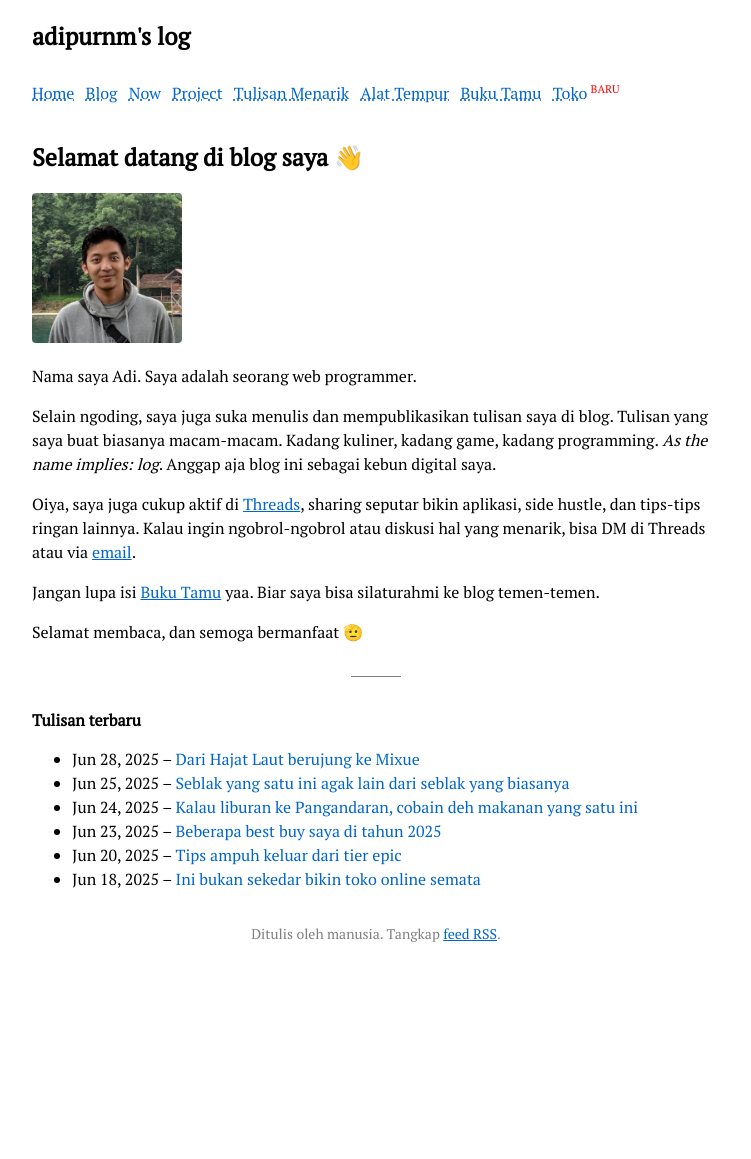
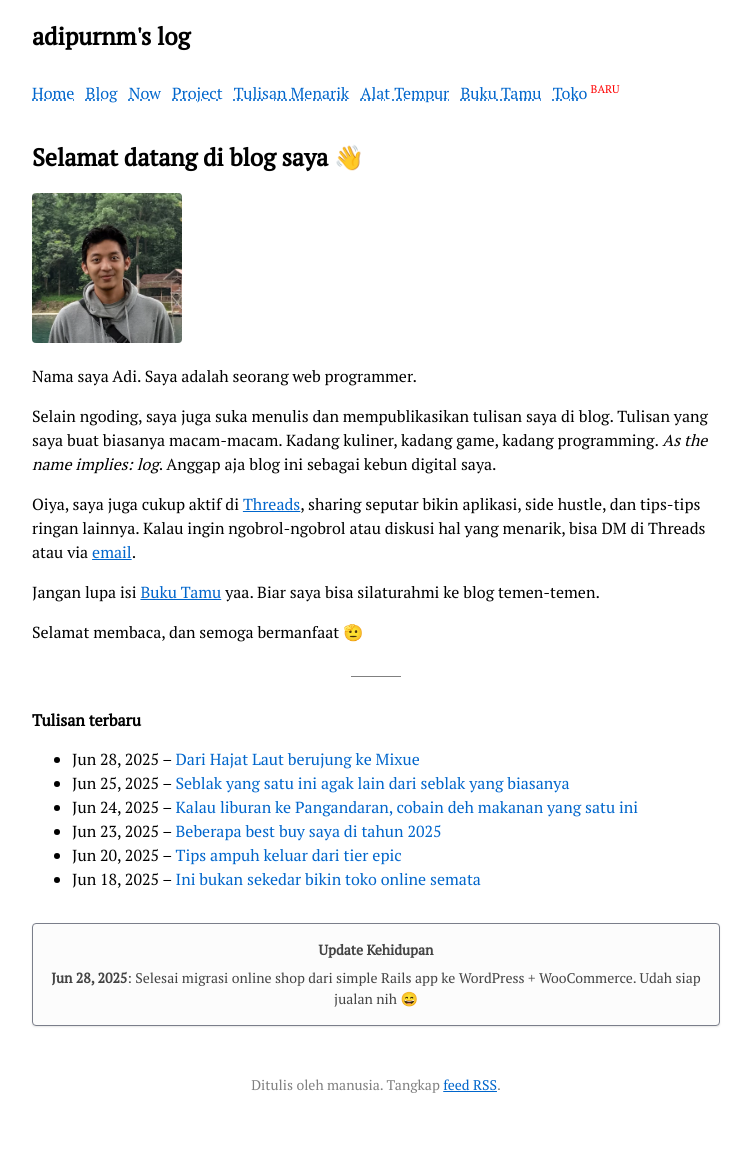
Before and after one commit to adiprnm/weblog, a Jekyll site: the page built from index.html, in a window 1280 px wide. Shown: the whole page, without its empty margins (264-1015 px from the left). Built offline with Jekyll 4.4.1, drawn with Linux system fonts in a browser that asks for light colours; before the commit the page ends 1008 px from its top, so only the background shows below that.

Commit message:
Add latest status feature

```diff
--- /dev/null
+++ b/_data/statuses.yml
@@ -0,0 +1,2 @@
+- date: 2025-06-28
+  status: Selesai migrasi online shop dari simple Rails app ke WordPress + WooCommerce. Udah siap jualan nih 😄
--- a/_layouts/default.html
+++ b/_layouts/default.html
@@ -50,6 +50,13 @@
       </blockquote>
       {% endif %}
       <footer class="text-gray mt-8 mb-16 text-center text-sm">
+        {% assign latest_status = site.data.statuses | first %}
+        {% if latest_status %}
+        <div class="mb-4 status">
+          <strong>Update Kehidupan</strong>
+          <p class="mt-2 mb-0"><strong>{{ latest_status.date | date: "%b %-d, %Y" }}</strong>: {{ latest_status.status }}</p>
+        </div>
+        {% endif %}
         <p>
           Ditulis oleh manusia. Tangkap <a class="underline" href="/feed.xml">feed RSS</a>.
         </p>
--- a/_sass/base.scss
+++ b/_sass/base.scss
@@ -274,3 +274,20 @@ input[type=submit] {
     color: #121420;
   }
 }
+
+.status {
+  padding: 1rem;
+  border: 1px solid #7A7E8A;
+  border-radius: 4px;
+  background-color: #fcfcfc;
+  color: #444444;
+  box-shadow: 0 1px 2px rgba(0, 0, 0, 0.1);
+  margin-bottom: 3rem;
+}
+
+@media (prefers-color-scheme: dark) {
+  .status {
+    background-color: #121420;
+    color: #B0B3BA;
+  }
+}
```
